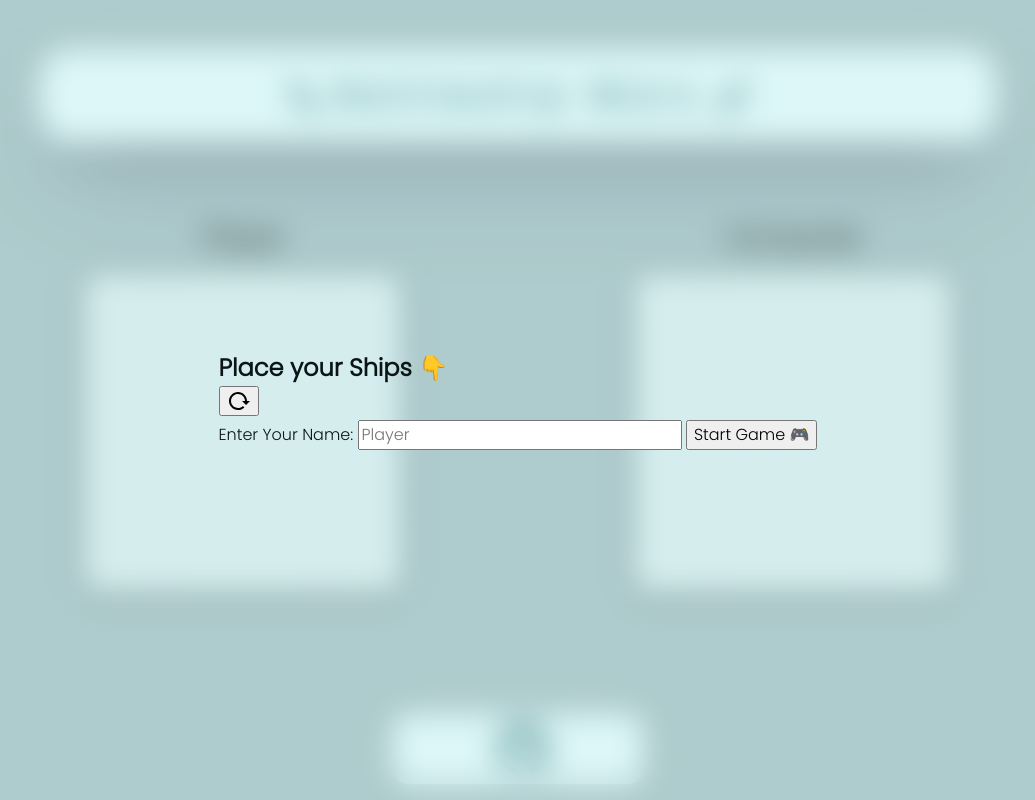
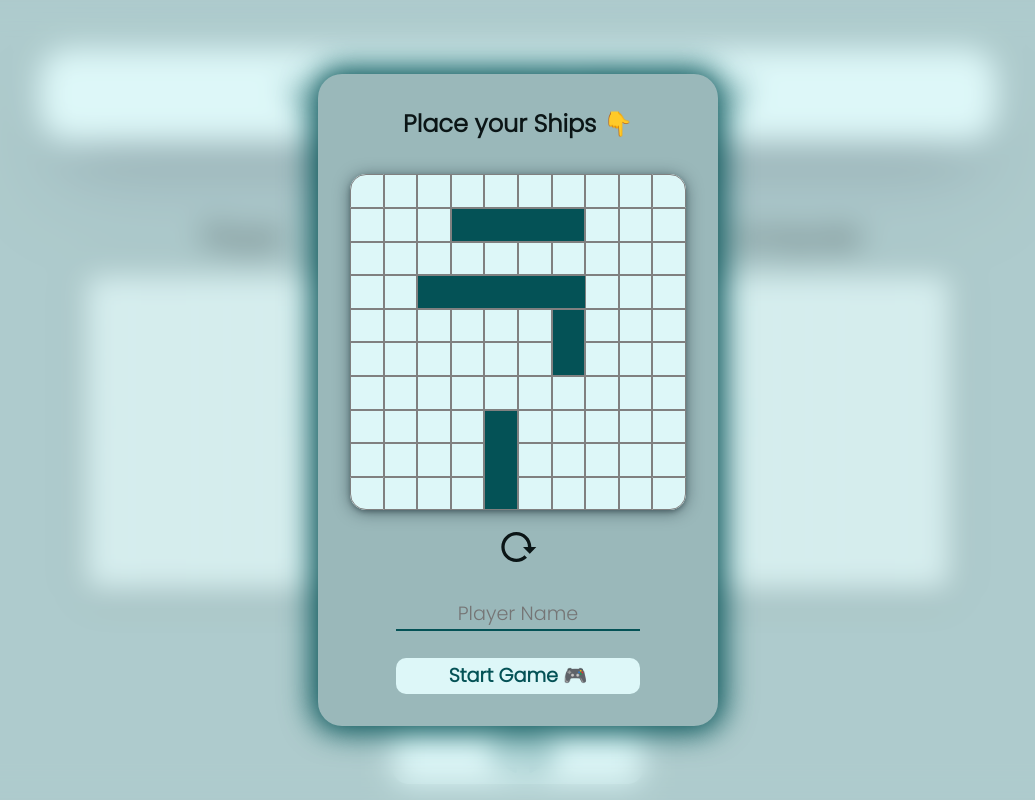
Before and after one commit to Chafai-Abdelkrim/battleship, a website built with webpack: page src/template.html in a window 1280 px wide. Shown: the whole page, without its empty margins (122-1157 px from the left). Built offline with nearby package versions, Linux system fonts and the light colour scheme.

Commit message:
styling the modal

```diff
--- a/src/styles/styles.css
+++ b/src/styles/styles.css
@@ -156,6 +156,154 @@ div[data-coords='1,9'] {
     z-index: 1;
 }
 
+.modal-container {
+    display: flex;
+    flex-direction: column;
+    align-items: center;
+    gap: 1rem;
+    position: relative;
+    padding: 2rem;
+    background-color: var(--clr-background);
+    border-radius: 1.5rem;
+    box-shadow: 0 0 22pt 5pt var(--clr-important-text);
+    width: 90%;
+    max-width: 400px;
+}
+
+.modal-outcome {
+    font-size: 1.8rem;
+}
+
+.modal-title {
+    font-size: 1.5rem;
+    text-align: center;
+}
+
+.modal-board {
+    display: grid;
+    grid-template-columns: repeat(10, 1fr);
+    grid-template-rows: repeat(10, 1fr);
+    aspect-ratio: 1;
+    width: 100%;
+    max-width: 350px;
+    background-color: var(--clr-light-background);
+    margin: 1rem;
+    border-radius: 1rem;
+    box-shadow: rgba(14, 30, 37, 0.3) 0px 2px 4px 0px,
+        rgba(14, 30, 37, 0.5) 0px 2px 16px 0px;
+}
+
+.modal-board-cell {
+    border: 1px solid grey;
+}
+
+.modal-board-ship {
+    position: relative;
+    width: 100%;
+    aspect-ratio: 1;
+    background-color: var(--clr-important-text);
+    cursor: move;
+}
+.modal-board-ship::after {
+    content: '';
+    position: absolute;
+    width: 100%;
+    height: 100%;
+    background-color: var(--clr-important-text);
+}
+.modal-board-ship.horizontal-1::after {
+    width: 0;
+}
+.modal-board-ship.horizontal-2::after {
+    left: 100%;
+    width: calc(100% + 2px);
+}
+.modal-board-ship.horizontal-3::after {
+    left: 100%;
+    width: calc(200% + 4px);
+}
+.modal-board-ship.horizontal-4::after {
+    left: 100%;
+    width: calc(300% + 6px);
+}
+.modal-board-ship.horizontal-5::after {
+    left: 100%;
+    width: calc(400% + 8.5px);
+}
+.modal-board-ship.vertical-2::after {
+    bottom: calc(-100% - 2px);
+    height: calc(100% + 2px);
+}
+.modal-board-ship.vertical-3::after {
+    bottom: calc(-200% - 4px);
+    height: calc(200% + 4px);
+}
+.modal-board-ship.vertical-4::after {
+    bottom: calc(-300% - 6px);
+    height: calc(300% + 6px);
+}
+.modal-board-ship.vertical-5::after {
+    bottom: calc(-400% - 8px);
+    height: calc(400% + 8px);
+}
+
+.modal-inputs {
+    display: flex;
+    flex-direction: column;
+    justify-content: center;
+    align-items: center;
+}
+
+.modal-random {
+    margin-top: -1rem;
+    margin-bottom: 1rem;
+    border: none;
+    background: none;
+    cursor: pointer;
+    color: var(--clr-text);
+    transition: .5s;
+}
+
+.modal-random:hover svg {
+    transition: .5s ease-in-out;
+    transform: rotate(360deg);
+    color: var(--clr-important-text);
+}
+
+.modal-form {
+    display: flex;
+    flex-direction: column;
+    align-items: center;
+    gap: 1.7rem;
+    padding: 1rem 1rem 0 1rem;
+}
+
+.modal-name-input {
+    all: unset;
+    width: 80%;
+    font-size: 1.2rem;
+    text-align: center;
+    border-bottom: 2px solid var(--clr-important-text);
+}
+
+.modal-submit {
+    width: 80%;
+    height: 2.2rem;
+    border: none;
+    border-radius: 10px;
+    background-color: var(--clr-light-background);
+    color: var(--clr-important-text);
+    font-weight: 800;
+    font-size: 1.2rem;
+    cursor: pointer;
+    transition: .5s;
+}
+.modal-submit:hover {
+    color: var(--clr-light-background);
+    background-color: var(--clr-important-text);
+    transform: translateY(-3px);
+    box-shadow: 0 0 5pt 2pt var(--clr-light-background);
+}
 
 /* Footer */
 footer {
--- a/src/template.html
+++ b/src/template.html
@@ -33,7 +33,7 @@
                 <div class="modal-inputs">
                     <button class="modal-random" title="Random Ships">
                         <svg
-                            style="width: 24px; height: 24px"
+                            style="width: 40px; height: 40px"
                             viewBox="0 0 24 24"
                         >
                             <path
@@ -43,14 +43,11 @@
                         </svg>
                     </button>
                     <form class="modal-form" action="">
-                        <label class="modal-name-label" for="modal-name-label">
-                            Enter Your Name:
-                        </label>
                         <input
                             class="modal-name-input"
                             id="modal-name-input"
                             type="text"
-                            placeholder="Player"
+                            placeholder="Player Name"
                             maxlength="30"
                             required
                         />
```
